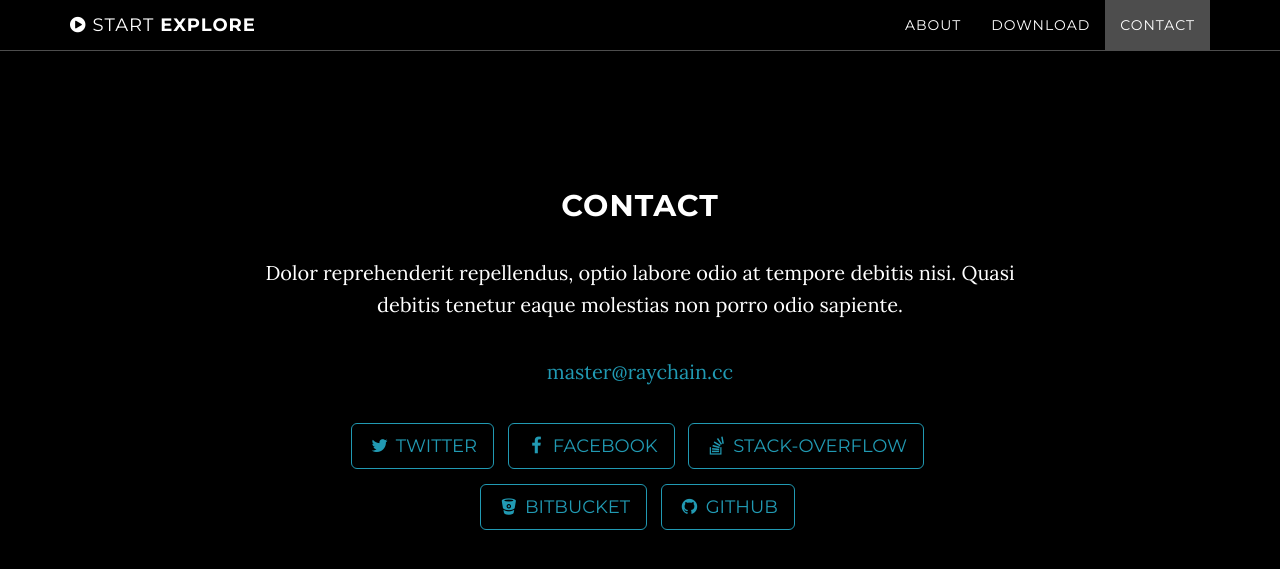
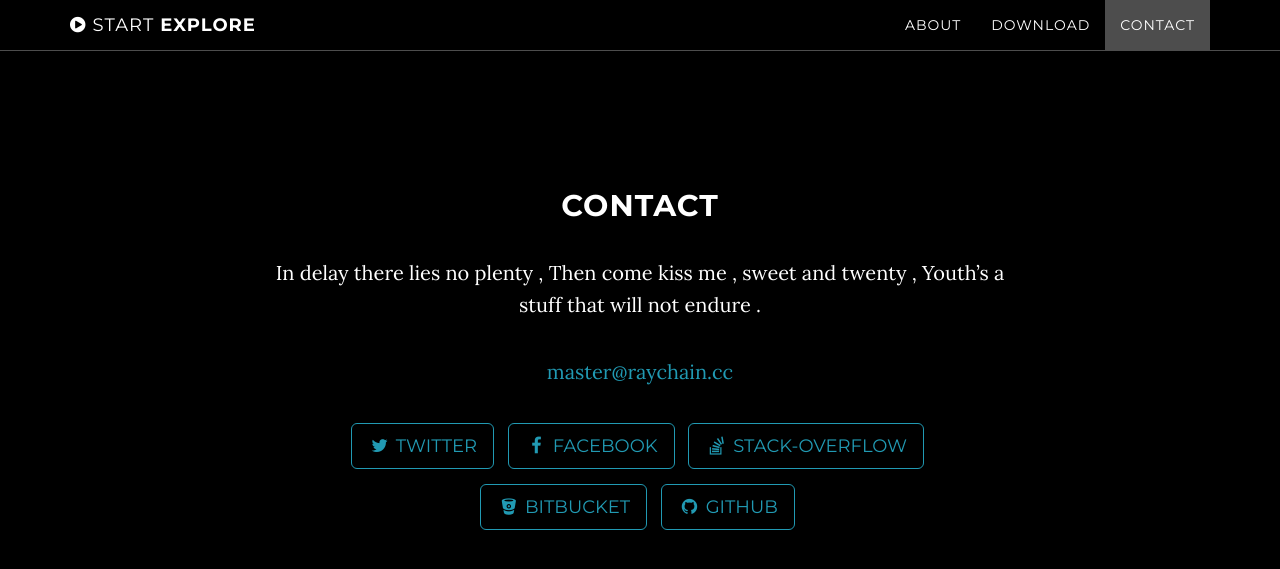
Before and after one commit to rayho932/rayho932.github.io, a Jekyll site: the page built from index.html, in a window 1280 px wide and 900 px high, scrolled down 2121 px. Shown: the top 569 px of the window. Built offline with Jekyll 4.4.1, drawn with Linux system fonts in a browser that asks for light colours.

Commit message:
Update contact.html

```diff
--- a/_includes/contact.html
+++ b/_includes/contact.html
@@ -3,7 +3,7 @@
         <div class="row">
             <div class="col-lg-8 col-lg-offset-2">
                 <h2>Contact</h2>
-                <p>Dolor reprehenderit repellendus, optio labore odio at tempore debitis nisi. Quasi debitis tenetur eaque molestias non porro odio sapiente.</p>
+                <p>In delay there lies no plenty , Then come kiss me , sweet and twenty , Youth’s a stuff that will not endure . </p>
                 <p><a href="mailto:{{ site.email }}">{{ site.email }}</a>
                 </p>
                 <ul class="list-inline banner-social-buttons">
```
